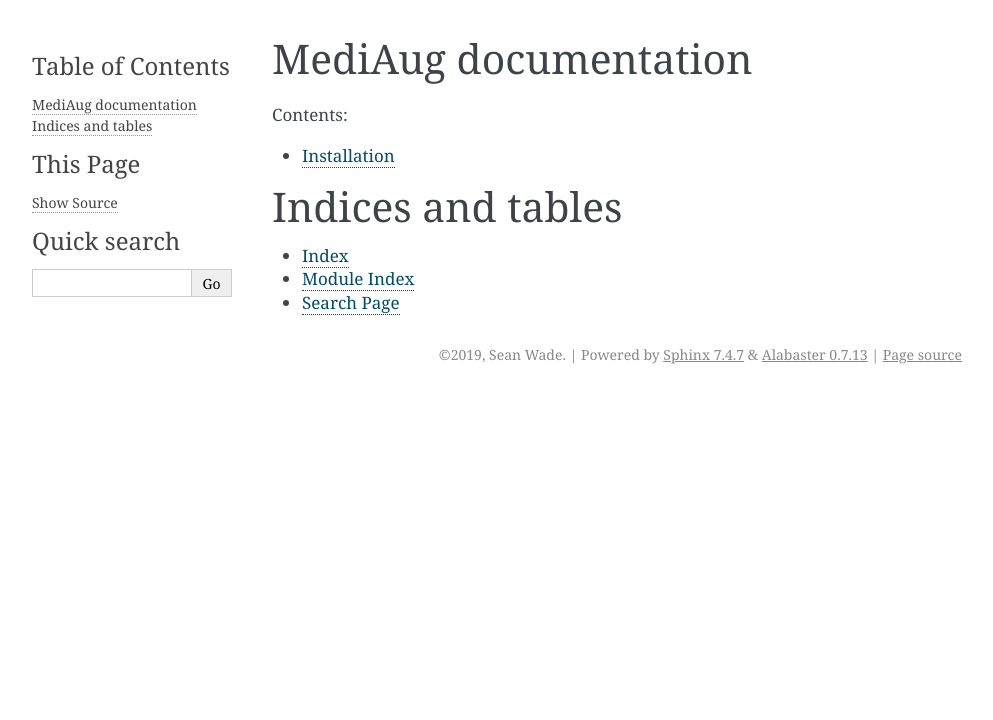
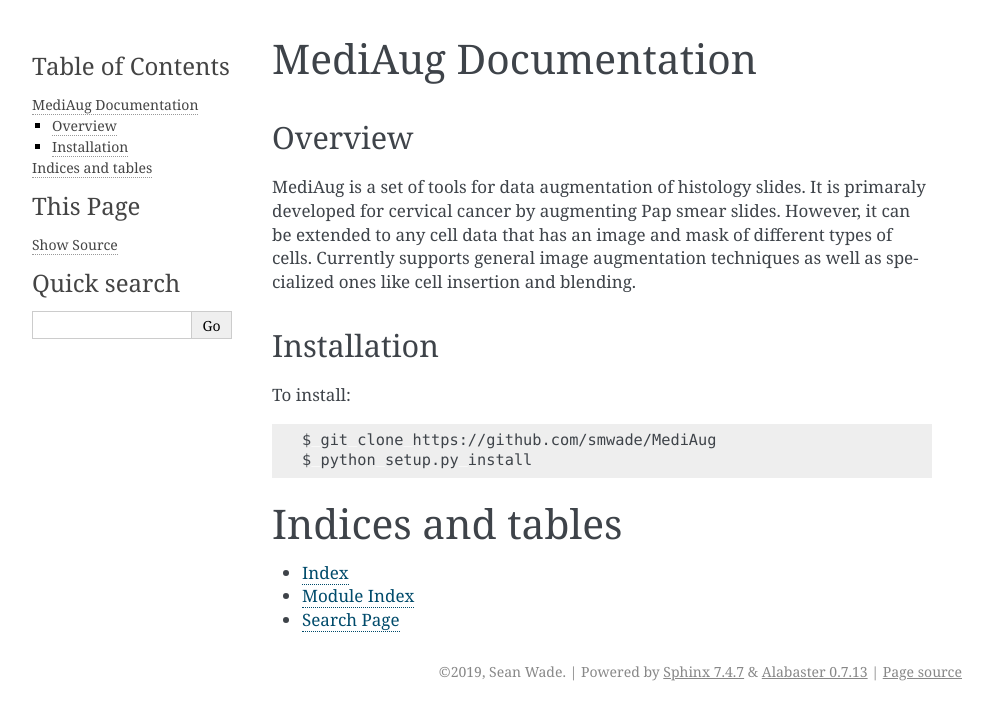
Before and after one commit to smwade/MediAug, a Sphinx documentation site: the page built from docs/index.rst, in a window 1280 px wide. Shown: the top 720 px of the page, without its empty margins (148-1141 px from the left). Built offline with Sphinx 7.4.7, drawn with Linux system fonts in a browser that asks for light colours.

Commit message:
working locally documentation

```diff
--- a/docs/conf.py
+++ b/docs/conf.py
@@ -15,7 +15,7 @@
 import os
 import sys
 sys.path.insert(0, os.path.abspath('.'))
-sys.path.insert(0, os.path.abspath('../'))
+# sys.path.insert(0, os.path.abspath('../'))
 
 
 # -- Project information -----------------------------------------------------
--- a/docs/index.rst
+++ b/docs/index.rst
@@ -1,11 +1,30 @@
-MediAug documentation
-===================================
+MediAug Documentation
+=====================
 
 .. toctree::
    :maxdepth: 2
    :caption: Contents:
 
-   installation
+Overview
+^^^^^^^^
+
+MediAug is a set of tools for data augmentation of histology
+slides. It is primaraly developed for cervical cancer by
+augmenting Pap smear slides. However, it can be extended to
+any cell data that has an image and mask of different types of
+cells. Currently supports general image augmentation techniques
+as well as specialized ones like cell insertion and blending.
+
+Installation
+^^^^^^^^^^^^
+
+To install:
+
+.. code-block:: bash
+
+    $ git clone https://github.com/smwade/MediAug
+    $ python setup.py install
+
 
 Indices and tables
 ==================
```
